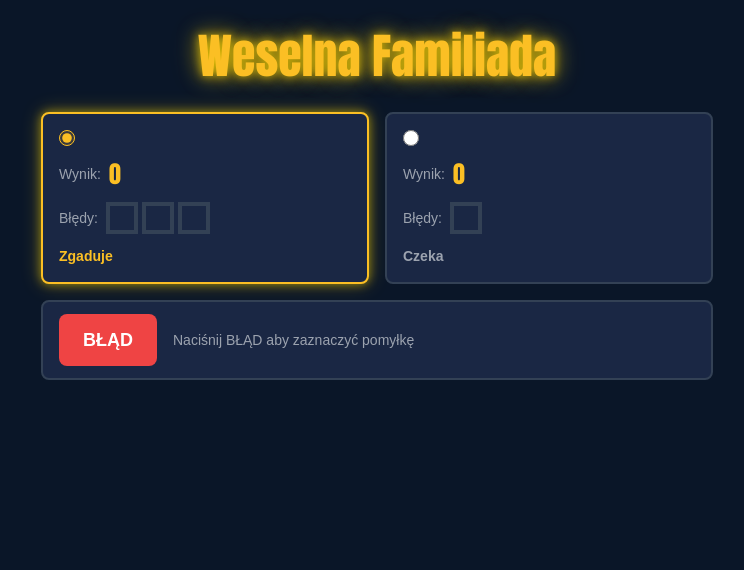
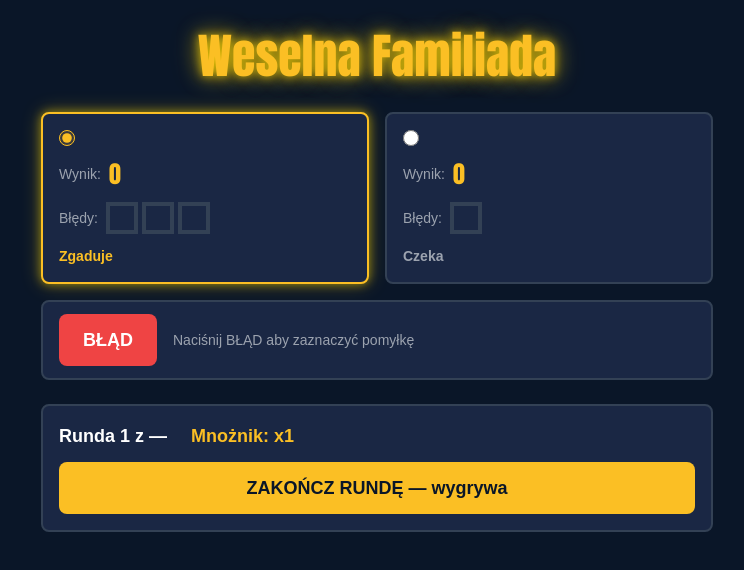
Before and after one commit to aleksanderginalski/Weselna_familiada, a React (Vite) app: page / in a window 1280 px wide. Both pictures are taken after a click on the label 468 px from the left and 138 px from the top of the page. Shown: the top 570 px of the page, without its empty margins (263-1007 px from the left). Built offline with nearby package versions, Linux system fonts and the light colour scheme.

Commit message:
feat(operator): create round control panel (Closes #60)

```diff
--- a/src/App.tsx
+++ b/src/App.tsx
@@ -1,5 +1,6 @@
 import { GameBoard } from '@/components/board/GameBoard';
 import { AnswerControl } from '@/components/operator/AnswerControl';
+import { RoundControls } from '@/components/operator/RoundControls';
 import { TeamControl } from '@/components/operator/TeamControl';
 import { useBroadcast } from '@/hooks/useBroadcast';
 
@@ -21,6 +22,7 @@ export function App() {
       <div className="w-full max-w-2xl flex flex-col gap-6">
         <AnswerControl />
         <TeamControl />
+        <RoundControls />
       </div>
     </div>
   );
--- /dev/null
+++ b/src/components/operator/RoundControls.tsx
@@ -0,0 +1,87 @@
+import { useGameStore } from '@/store/gameStore';
+import { TeamSide } from '@/types/game';
+
+function getOpposingTeam(side: TeamSide): TeamSide {
+  return side === 'left' ? 'right' : 'left';
+}
+
+/** Determines the round winner based on steal outcome */
+function resolveWinner(
+  controllingTeam: TeamSide | null,
+  isStealPhase: boolean,
+  stealFailed: boolean,
+): TeamSide | null {
+  if (!controllingTeam) return null;
+  // Steal succeeded (steal phase and stealing team answered correctly) → opposing team wins
+  if (isStealPhase && !stealFailed) return getOpposingTeam(controllingTeam);
+  return controllingTeam;
+}
+
+export function RoundControls() {
+  const currentRoundIndex = useGameStore((state) => state.currentRoundIndex);
+  const config = useGameStore((state) => state.config);
+  const rounds = useGameStore((state) => state.rounds);
+  const currentRound = useGameStore((state) => state.currentRound);
+  const teams = useGameStore((state) => state.teams);
+  const endRound = useGameStore((state) => state.endRound);
+  const nextRound = useGameStore((state) => state.nextRound);
+
+  const { phase, controllingTeam, stealFailed, roundScore } = currentRound;
+
+  const totalRounds =
+    config.mode === 'fixed'
+      ? (config.numberOfRounds ?? rounds.length)
+      : rounds.length;
+
+  const multiplier = config.multipliers[currentRoundIndex] ?? 1;
+  const roundNumber = currentRoundIndex + 1;
+
+  const isStealPhase = phase === 'steal';
+  const winner = resolveWinner(controllingTeam, isStealPhase, stealFailed);
+  const winnerName = winner ? teams[winner].name : '';
+  const pointsAwarded = roundScore * multiplier;
+
+  const canEndRound = phase !== 'summary' && winner !== null;
+  const canNextRound = phase === 'summary';
+
+  return (
+    <div className="bg-familiada-bg-panel border-2 border-familiada-border rounded-lg p-4 flex flex-col gap-3">
+      {/* Round info bar */}
+      <div className="flex items-center gap-6">
+        <span className="text-familiada-text-primary font-bold text-lg">
+          Runda {roundNumber} z {totalRounds || '—'}
+        </span>
+        <span className="text-familiada-gold font-bold text-lg">
+          Mnożnik: x{multiplier}
+        </span>
+      </div>
+
+      {/* Summary message */}
+      {phase === 'summary' && (
+        <div className="text-familiada-gold text-sm font-bold text-center bg-familiada-bg-dark rounded px-3 py-2">
+          Drużyna {winnerName} otrzymuje {pointsAwarded} pkt
+        </div>
+      )}
+
+      {/* Action buttons */}
+      <div className="flex gap-3">
+        {canEndRound && (
+          <button
+            onClick={() => endRound(winner)}
+            className="operator-btn bg-familiada-gold text-familiada-bg-dark hover:bg-yellow-400 w-full"
+          >
+            ZAKOŃCZ RUNDĘ — wygrywa {winnerName}
+          </button>
+        )}
+        {canNextRound && (
+          <button
+            onClick={nextRound}
+            className="operator-btn bg-familiada-green text-familiada-bg-dark hover:bg-green-400 w-full"
+          >
+            NASTĘPNA RUNDA
+          </button>
+        )}
+      </div>
+    </div>
+  );
+}
```
